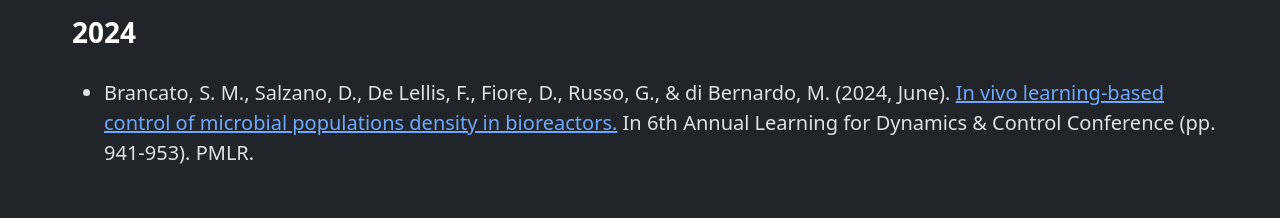
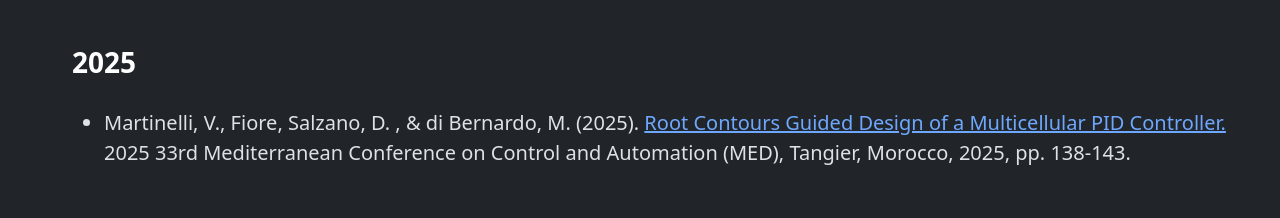
Before and after one commit to theDavideSalzano/DS, a plain HTML site: page publications.html in a window 1280 px wide. Shown: the part 2550-2768 px from the top of the page. Drawn offline with nearby package versions, Linux system fonts and the light colour scheme.

Commit message:
Update Publication List

```diff
--- a/publications.html
+++ b/publications.html
@@ -51,7 +51,7 @@
       <h2 class="display-5 fw-bold lh-1 text-body-emphasis">Preprints</h2>
       <br/>
       <ul>
-        <li class="lead">Martinelli, V., Fiore, <b> Salzano, D. </b>, & di Bernardo, M. (2025). <a href="https://www.biorxiv.org/content/10.1101/2025.05.05.652201v1.abstract">Root Contours Guided Design of a Multicellular PID Controller.</a> Accepted for presentation at the 33rd Mediterranean Conference on Control and Automation.</li>
+        <li class="lead">S. M. Brancato, <b>D. Salzano</b>, D. Fiore, F. De Lellis, G. Russo, M. di Bernardo. <a href="https://www.biorxiv.org/content/10.1101/2025.05.05.652201v1.abstract">A bioreactor-based architecture for in vivo model-based and sim-to-real learning control of microbial consortium composition</a>, submitted to IEEE Transaction on Control Systems Technology, 2025.</li>
         <li class="lead">Campanile, G., Martinelli, V., <b>Salzano, D.</b>, & Fiore, D. (2025). <a href="https://www.biorxiv.org/content/10.1101/2025.04.16.648696v1.abstract">Regulating population density through antithetic feedback control of cell growth.</a> bioRxiv, 2025-04.</li>
         <li class="lead">M. Coraggio, <b> D. Salzano, </b> M. di Bernardo, <a href="https://arxiv.org/abs/2504.07579">“Controlling complex systems”</a>, Encyclopedia chapter in Encyclopedia of Systems and Control Engineering, Springer, 2025.</li>
         <li class="lead">Giusti, A., <b>Salzano, D.</b>, di Bernardo, M., & Gorochowski, T. E. (2025). <a href="https://www.biorxiv.org/content/10.1101/2025.02.21.639423v1.abstract">Data-driven inference of digital twins for high-throughput phenotyping of motile and light-responsive microorganisms.</a> bioRxiv, 2025-02.</li>
@@ -116,6 +116,13 @@
     </div>
     <div class="col-lg-12 p-3 p-lg-5 pt-lg-3">
       <h2 class="display-5 fw-bold lh-1 text-body-emphasis">Conference Papers</h2>
+      <br/>
+      <br/>
+      <h3 class="display-10 fw-bold lh-1 text-body-emphasis">2025</h3>
+      <br/>
+      <ul>
+        <li class="lead">Martinelli, V., Fiore, <b> Salzano, D. </b>, & di Bernardo, M. (2025). <a href="https://ieeexplore.ieee.org/document/11073470">Root Contours Guided Design of a Multicellular PID Controller.</a> 2025 33rd Mediterranean Conference on Control and Automation (MED), Tangier, Morocco, 2025, pp. 138-143.</li>
+      </ul>
       <br/>
       <br/>
       <h3 class="display-10 fw-bold lh-1 text-body-emphasis">2024</h3>
```
Also changed, not shown: publications_multicelluar_Control.html (+1 -1 lines).
